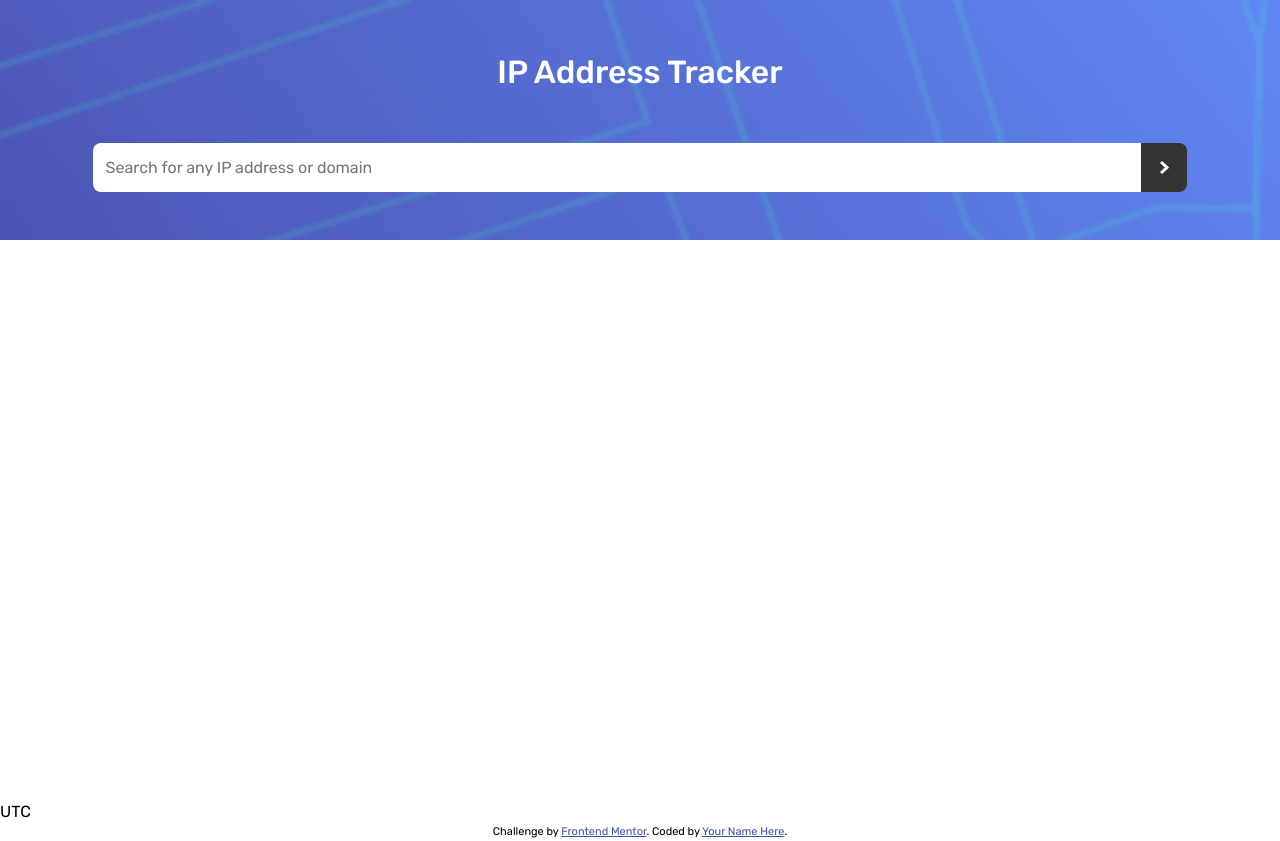
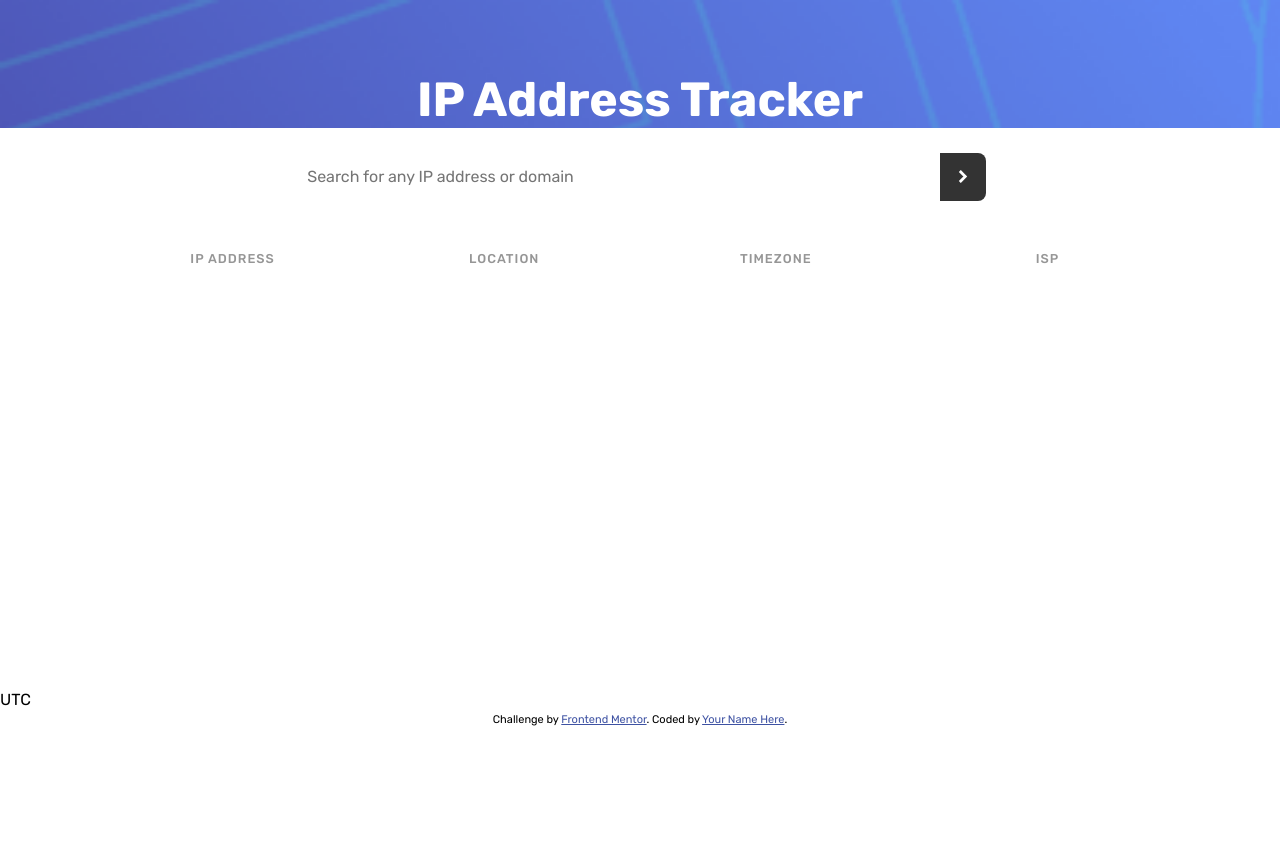
Before and after one commit to MousteeM/ip-address-tracker, a plain HTML site: page ip-address-tracker/index.html in a window 1280 px wide. After the commit the page ends 800 px from the top, so only its background shows below. Drawn offline with nearby package versions, Linux system fonts and the light colour scheme; no server answers.

Commit message:
add responsiveness.

```diff
--- a/ip-address-tracker/app.js
+++ b/ip-address-tracker/app.js
@@ -1,47 +1,4 @@
-// const mapDiv = document.querySelector('#map');
-// const ipAddress = document.querySelector('[data-ip-address]')
-// const ipLocation = document.querySelector('[data-location]')
-// const timeZone = document.querySelector('[data-time-zone]')
-// const ispName = document.querySelector('[data-isp]')
-// const search = document.querySelector('.search-submit')
-// const searchField = document.querySelector('.search-input')
-// const card = document.querySelector('.bottom-card')
 
-
-// function displayMap(latitude, longitude) {
-//   // Create the Leaflet map and set the view
-//   var map = L.map(mapDiv).setView([latitude, longitude], 13);
-//   L.tileLayer('https://tile.openstreetmap.org/{z}/{x}/{y}.png', {
-//     maxZoom: 19,
-//     attribution: '&copy; <a href="http://www.openstreetmap.org/copyright">OpenStreetMap</a>'
-//   }).addTo(map);
-// }
-
-// search.addEventListener('click', (e) => {
-//   e.preventDefault()
-//   const getLocation = async function() {
-//     const URL1 = `https://api.geoapify.com/v1/ipinfo?apiKey=a28bc3883c314998be488f09b3dc9ef7`
-//     const URL2 = `https://geo.ipify.org/api/v2/country?apiKey=at_dEv7ZRiVnlaP4g3eY61sHXa8egZhf&ipAddress=${searchField.value}`
-//     const res = await fetch(URL1)
-//     const geoData = await fetch(URL2)
-//     const data = await res.json()
-//     const { city, continent, ip, location, state } = data
-//     const { latitude, longitude } = location
-//     const data2 = await geoData.json();
-//     const { isp, domains, location: geoLoc } = data2;
-//     const { country, region, timezone } = geoLoc
-//     console.log(latitude, longitude)
-//     timeZone.textContent = `UTC ${timezone}`;
-//     ipLocation.textContent = `${region}, ${country}`;
-//     ipAddress.textContent = `${searchField.value}` || `${ip}`;
-//     ispName.textContent = `${isp}`;
-//     card.style.display = 'block';
-//     displayMap(latitude, longitude);
-//   };
-//   getLocation()
-// })
-
-//getLocation();
 const mapDiv = document.querySelector('#map');
 const ipAddress = document.querySelector('[data-ip-address]')
 const ipLocation = document.querySelector('[data-location]')
@@ -62,7 +19,7 @@ function displayMap(latitude, longitude) {
     maxZoom: 19,
     attribution: '&copy; <a href="http://www.openstreetmap.org/copyright">OpenStreetMap</a>'
   }).addTo(map);
-  L.marker([latitude, longitude]).addTo(map).bindPopup(`${region}, ${country}`).openPopup()
+  L.marker([latitude, longitude]).addTo(map).bindPopup().openPopup()
 }
 
 window.onload = async function() {
@@ -130,7 +87,6 @@ search.addEventListener('click', async (e) => {
     } catch (error) {
 
     }
-
   };
   getLocation();
 });
--- a/ip-address-tracker/style.css
+++ b/ip-address-tracker/style.css
@@ -70,6 +70,19 @@ p, h1, h2, h3, h4, h5, h6 {
   margin: 0;
 }
 
+@media screen and (min-width: 720px) {
+  .container {
+    padding: 4rem;
+    height: 15vh;
+  }
+
+  .container>h1 {
+    font-size: 3rem;
+    font-weight: 700;
+    margin: 0;
+  }
+
+}
 .search-field {
   margin-top: 1rem;
   display: flex;
@@ -92,6 +105,12 @@ p, h1, h2, h3, h4, h5, h6 {
   border-radius: 0 0.5rem 0.5rem 0;
 }
 
+@media screen and (min-width: 720px ) {
+ .search-field {
+   width: 60%;
+ }
+}
+
 .bottom-card {
   display: grid;
   place-items: center;
@@ -100,7 +119,7 @@ p, h1, h2, h3, h4, h5, h6 {
   color: #333;
   width: 90%;
   border-radius: 0.5rem;
-  padding: 0.8rem 0;
+  padding: 0.8rem 0.5rem;
   gap: 0.5rem;
   z-index: 500;
   transform: translateY(2.2rem);
@@ -116,6 +135,14 @@ p, h1, h2, h3, h4, h5, h6 {
   color: hsl(0, 0%, 59%)
 }
 
+@media screen and (min-width: 720px) {
+ .bottom-card {
+   display: grid;
+   grid-template-columns: repeat(4, 1fr);
+   width: 95%;
+ }
+}
+
 
 #map {
   /* height: 60vh;
@@ -125,6 +152,12 @@ p, h1, h2, h3, h4, h5, h6 {
   height: 70vh;
   z-index: 0;
 }
+
+@media screen and(min-width: 720px) {
+  #map {
+    height: 50vh;
+  }
+}
 .attribution {
   font-size: 11px;
   text-align: center;
```
